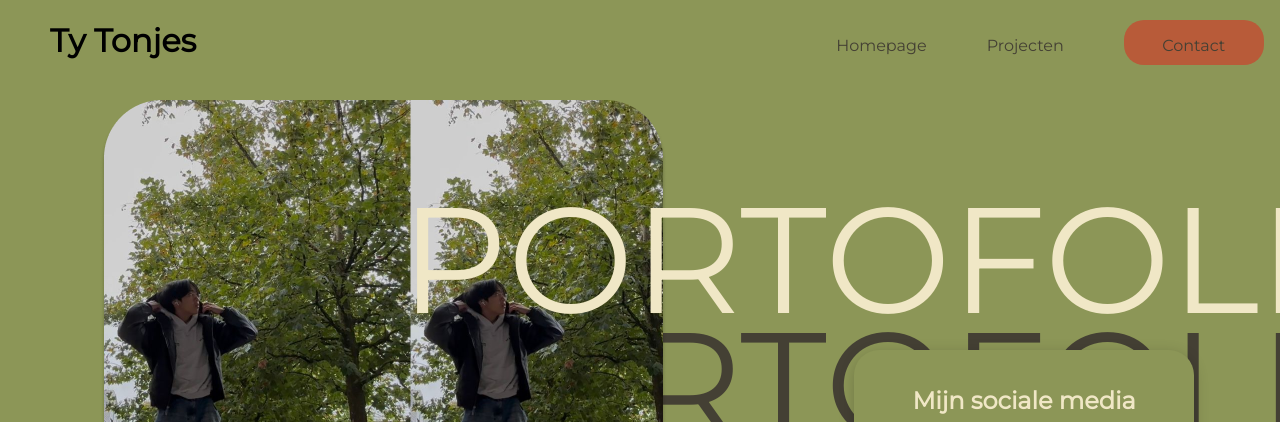
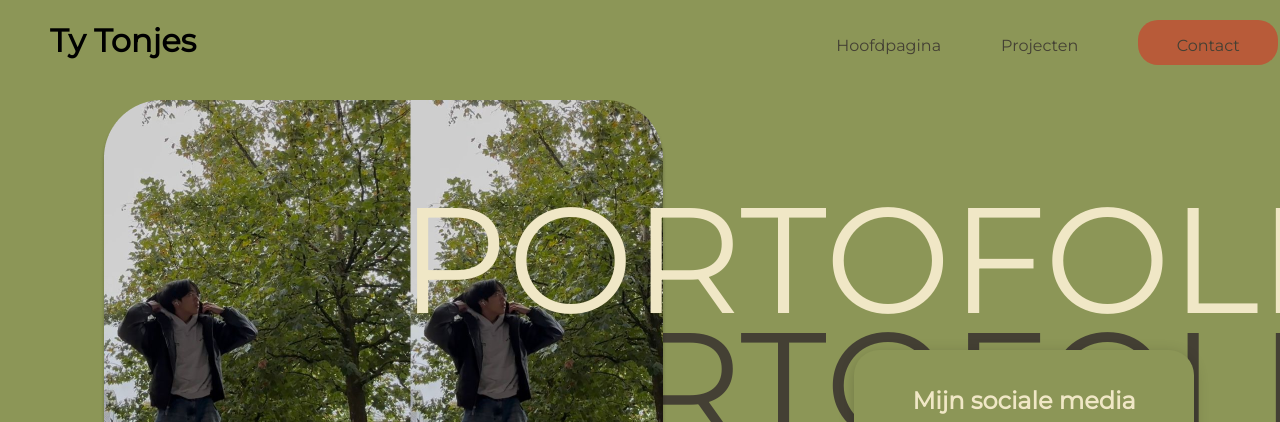
Before and after one commit to ThankY0uu/portofolio, a plain HTML site: page index.html in a window 1280 px wide. Shown: the top 422 px of the page. Drawn offline with Linux system fonts and the light colour scheme; a web font is replaced by a local one.

Commit message:
laatste typfout

```diff
--- a/index.html
+++ b/index.html
@@ -23,7 +23,7 @@
                 <div class="links">
                     <div class="links-pages">
                         <a href="index.html">
-                            <p>Homepage</p>
+                            <p>Hoofdpagina</p>
                         </a>
 
 
```
